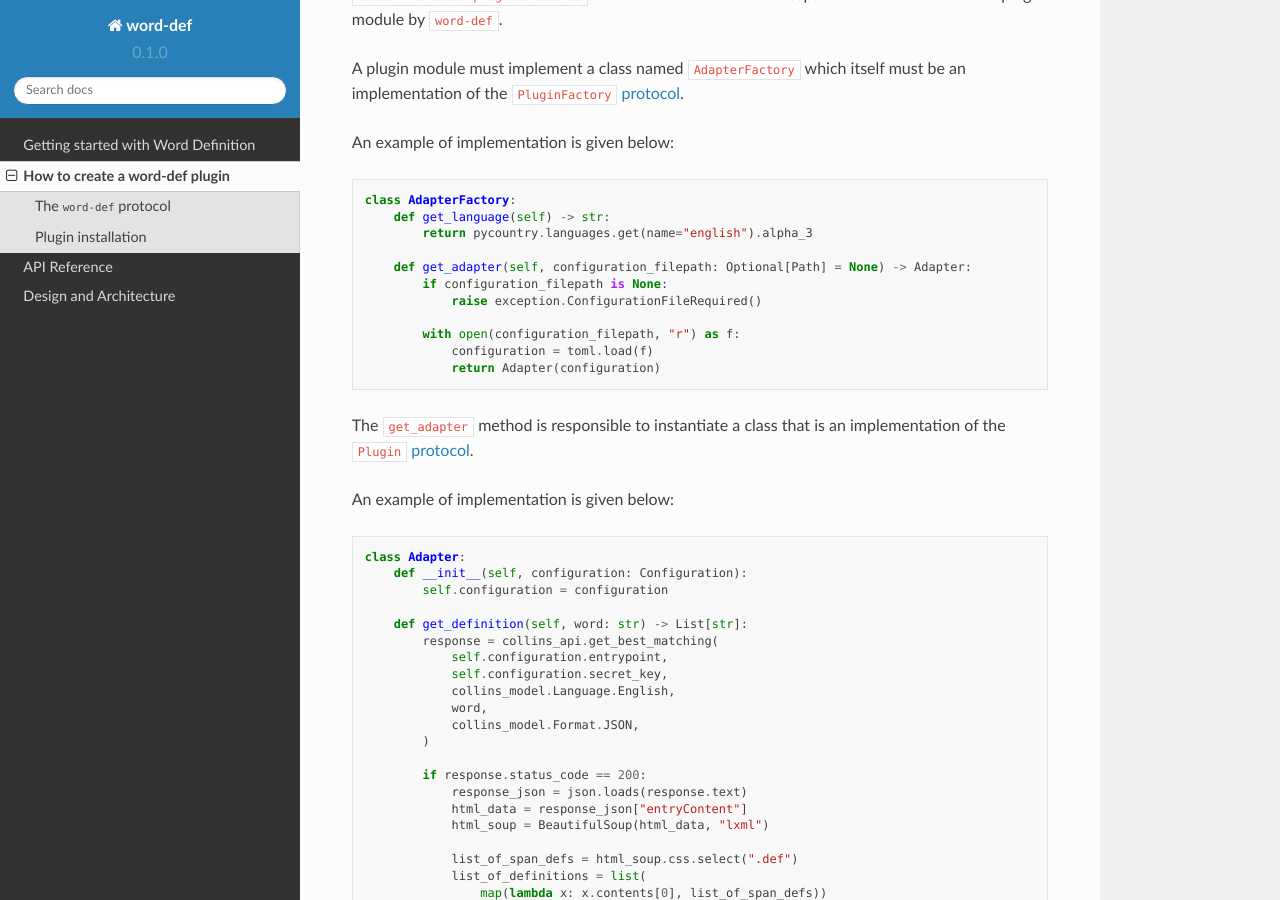
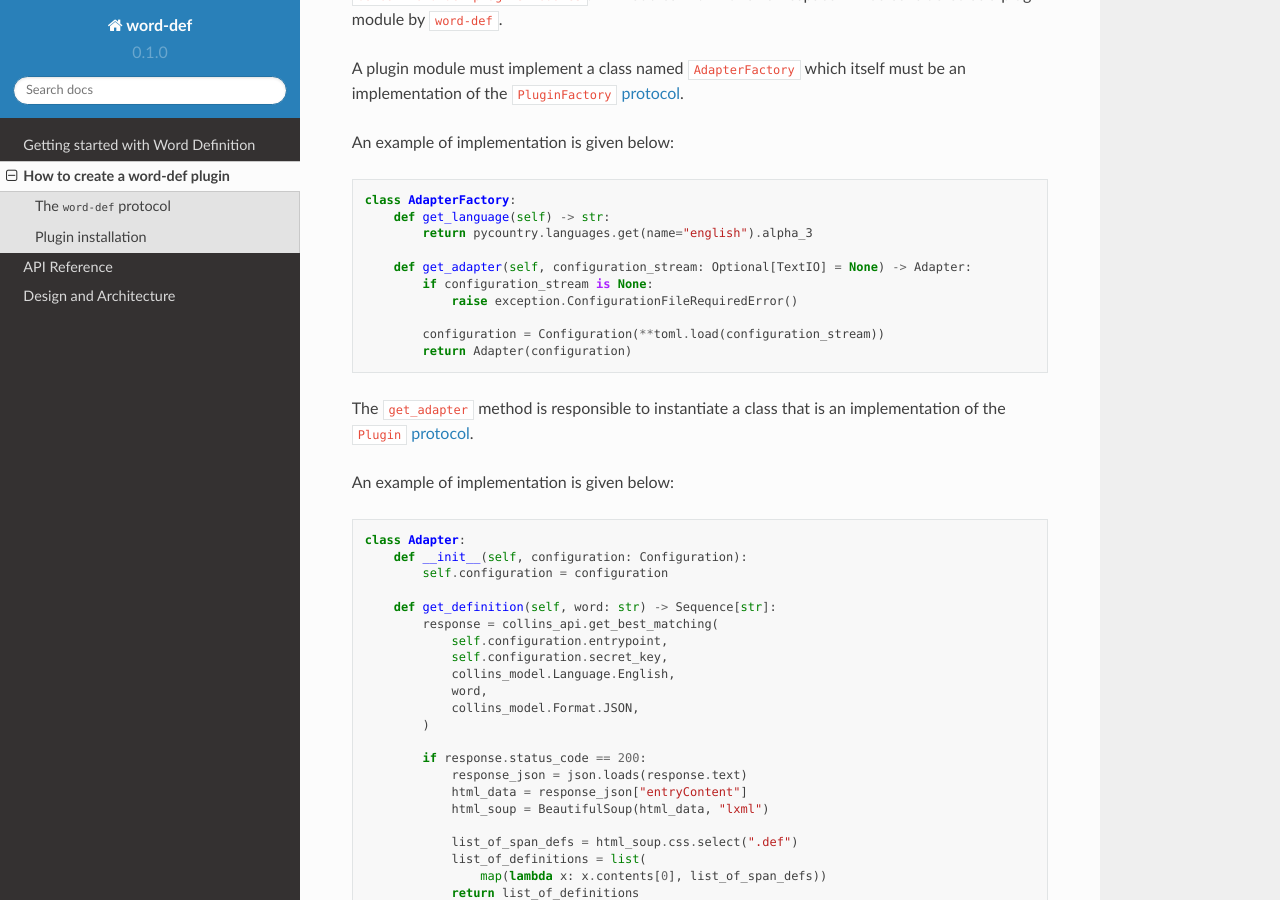
Before and after one commit to danoan/word-def, a Sphinx documentation site: the page built from docs/how-to/create-a-plugin.md, in a window 1280 px wide and 900 px high, scrolled down 332 px. Built offline with Sphinx 7.4.7 and the Read the Docs theme 2.0.0, drawn with Linux system fonts in a browser that asks for light colours.

Commit message:
Use the general Sequence type for interfaces instead of List

````diff
--- a/docs/how-to/create-a-plugin.md
+++ b/docs/how-to/create-a-plugin.md
@@ -20,13 +20,12 @@ class AdapterFactory:
     def get_language(self) -> str:
         return pycountry.languages.get(name="english").alpha_3
 
-    def get_adapter(self, configuration_filepath: Optional[Path] = None) -> Adapter:
-        if configuration_filepath is None:
-            raise exception.ConfigurationFileRequired()
+    def get_adapter(self, configuration_stream: Optional[TextIO] = None) -> Adapter:
+        if configuration_stream is None:
+            raise exception.ConfigurationFileRequiredError()
 
-        with open(configuration_filepath, "r") as f:
-            configuration = toml.load(f)
-            return Adapter(configuration)
+        configuration = Configuration(**toml.load(configuration_stream))
+        return Adapter(configuration)
 ```
 
 The `get_adapter` method is responsible to instantiate a class that is an implementation
@@ -39,7 +38,7 @@ class Adapter:
     def __init__(self, configuration: Configuration):
         self.configuration = configuration
 
-    def get_definition(self, word: str) -> List[str]:
+    def get_definition(self, word: str) -> Sequence[str]:
         response = collins_api.get_best_matching(
             self.configuration.entrypoint,
             self.configuration.secret_key,
````
Also changed, not shown: 1 other file.
